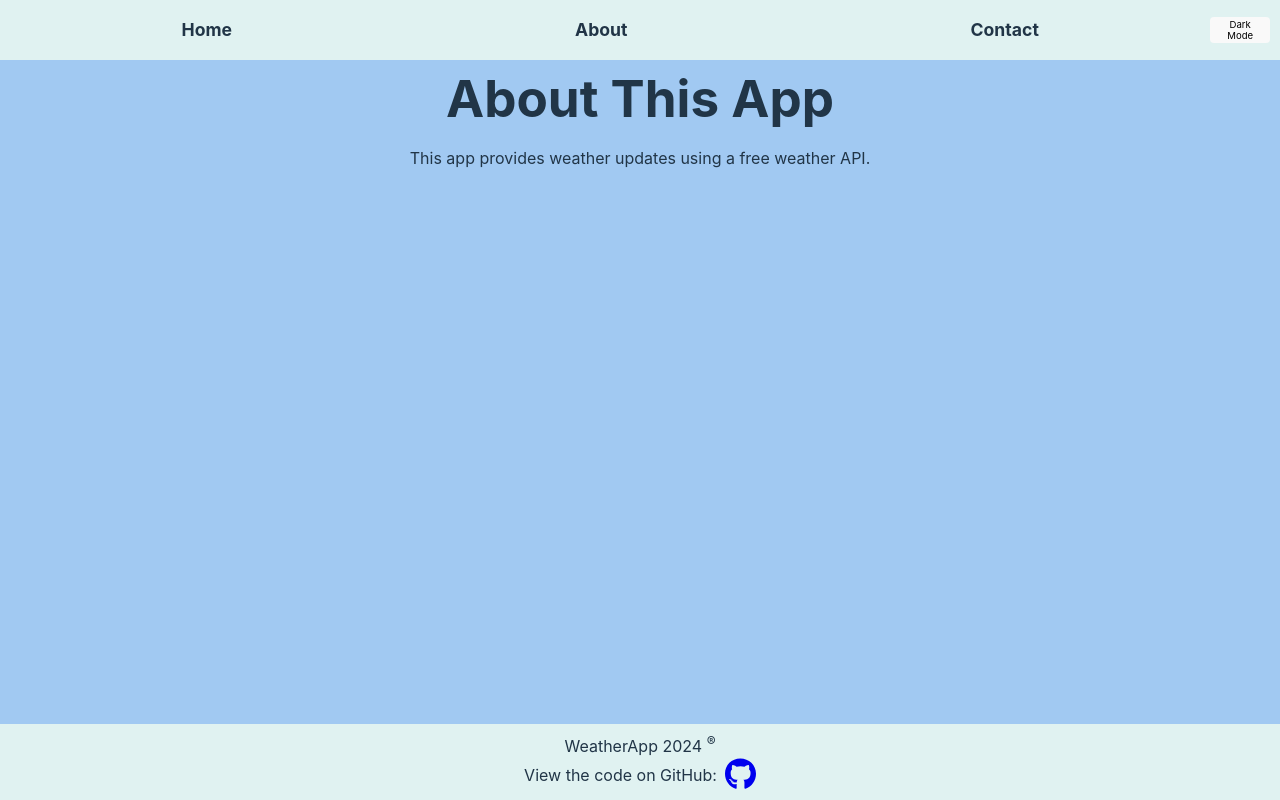
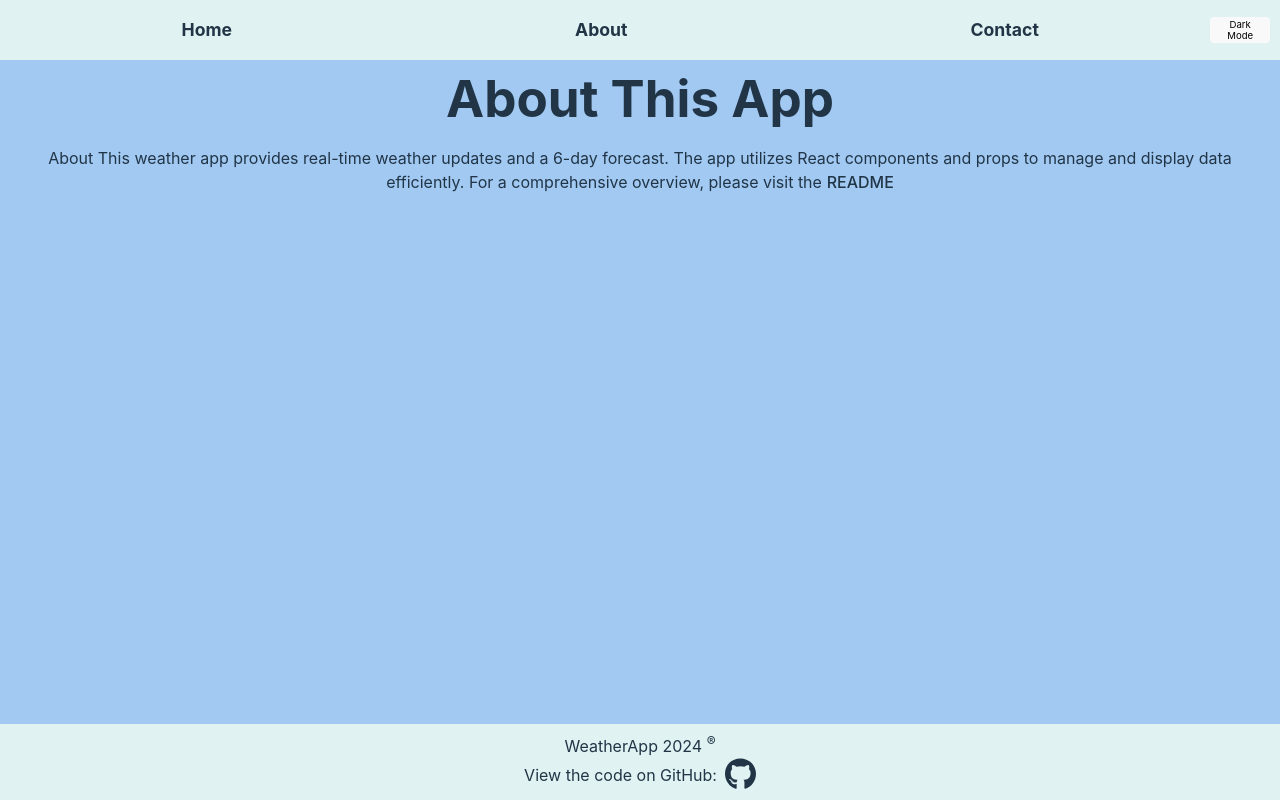
Before and after one commit to danielriosg/weather-react, a React (Vite) app: page /about in a window 1280 px wide. Built offline with nearby package versions, Linux system fonts and the light colour scheme.

Commit message:
Update paragraph in the About section and add README link to it

```diff
--- a/src/pages/About.jsx
+++ b/src/pages/About.jsx
@@ -5,7 +5,19 @@ function About() {
   return (
     <div className='about'>
       <h1>About This App</h1>
-      <p>This app provides weather updates using a free weather API.</p>
+      <p>
+        About This weather app provides real-time weather updates and a 6-day
+        forecast. The app utilizes React components and props to manage and
+        display data efficiently. For a comprehensive overview, please visit the
+        <a
+          href='https://github.com/danielriosg/weather-react/blob/main/README.md'
+          target='_blank'
+          rel='noopener noreferrer'
+          className='readme-link'
+        >
+          README
+        </a>
+      </p>
     </div>
   );
 }
--- a/src/styles/pages/About.css
+++ b/src/styles/pages/About.css
@@ -2,3 +2,17 @@
     margin-bottom: 20px;
     padding-top: 10px;
 }
+a {
+  color: var(--header-link-color); /* Use the variable for link color */
+  text-decoration: none;
+  font-weight: 500;
+}
+
+.readme-link {
+  margin-left: 0.3em; /* Adjust as needed */
+}
+
+
+a:hover {
+  color: var(--header-link-hover-color); /* Hover color for links */
+}
```
